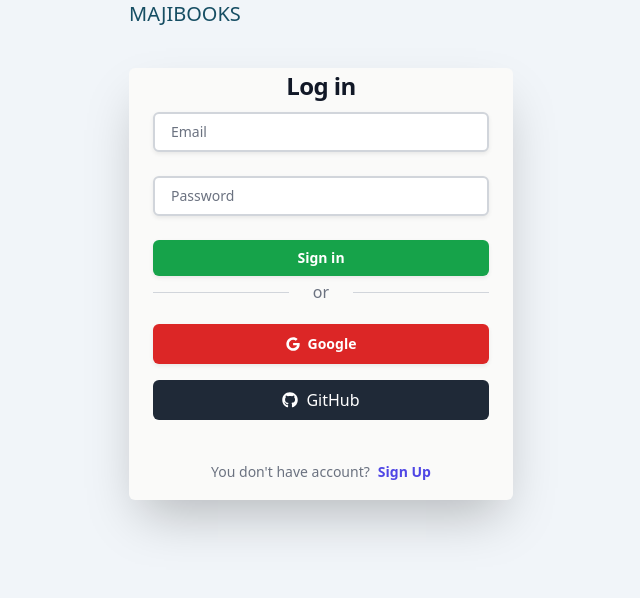
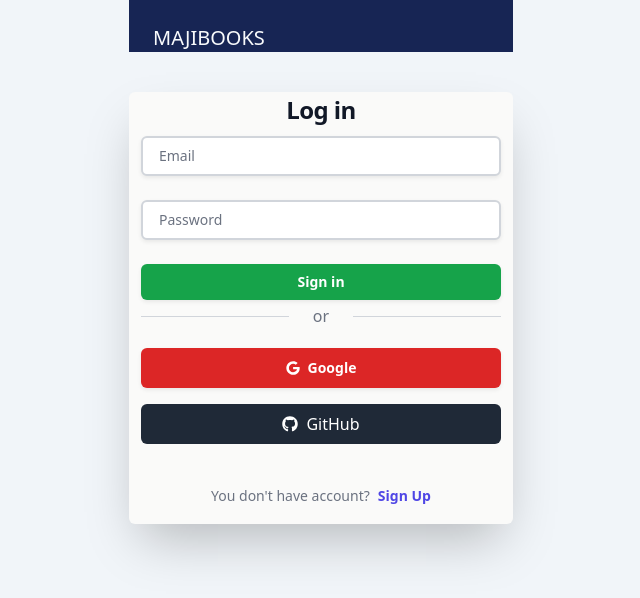
Before and after one commit to mkl007/MAJI-LIBROS, a React (Vite) app in the folder apps/client/: page /login in a window 1280 px wide. Shown: the top 598 px of the page, without its empty margins (319-959 px from the left). Built offline with nearby package versions, Linux system fonts and the light colour scheme; no server answers.

Commit message:
adding style

```diff
--- a/apps/client/src/components/LogInForm.tsx
+++ b/apps/client/src/components/LogInForm.tsx
@@ -32,7 +32,7 @@ export const LogInFormComponent = () => {
 
     }, [data, navegate])
     return (
-        <div className=" container mb-3.5 bg-midnight pb-3 bg-stone-50 mt-10 sm:mx-auto sm:w-full sm:max-w-sm rounded-md border-0 border-neutral-800 shadow-2xl">
+        <div className="  mb-3.5 bg-midnight pb-3 bg-stone-50 mt-10 sm:mx-auto sm:w-full sm:max-w-sm rounded-md shadow-2xl">
 
             <div className="sm:mx-auto sm:w-full sm:max-w-sm">
                 <h2 className="mt-10 text-center text-2xl font-bold leading-9 tracking-tight text-gray-900">
--- a/apps/client/src/pages/Login.page.tsx
+++ b/apps/client/src/pages/Login.page.tsx
@@ -1,4 +1,5 @@
-import {LogInFormComponent} from '../components/LogInForm';
+import { LogInFormComponent } from '../components/LogInForm';
+import { Link } from 'react-router-dom';
 
 export const LoginPage = () => {
 
@@ -7,9 +8,20 @@ export const LoginPage = () => {
 
       <div className='w-full h-screen bg-midnight bg-slate-100'>
         <div className='sm:mx-auto sm:w-full sm:max-w-sm rounded-md'>
-          <h1 className='text-xl text-cyan-900'>MAJIBOOKS</h1>
+          <div className=' bg-blue-950 px-4 pt-4 lg:'>
+            <h1 className='text-xl text-slate-50'>
+              <Link
+                to={'/'}
+              >MAJIBOOKS
+              </Link>
+            </h1>
+          </div>
+
         </div>
-        <LogInFormComponent />
+        <div className='container'>
+          <LogInFormComponent />
+
+        </div>
       </div>
 
     </div >
```
